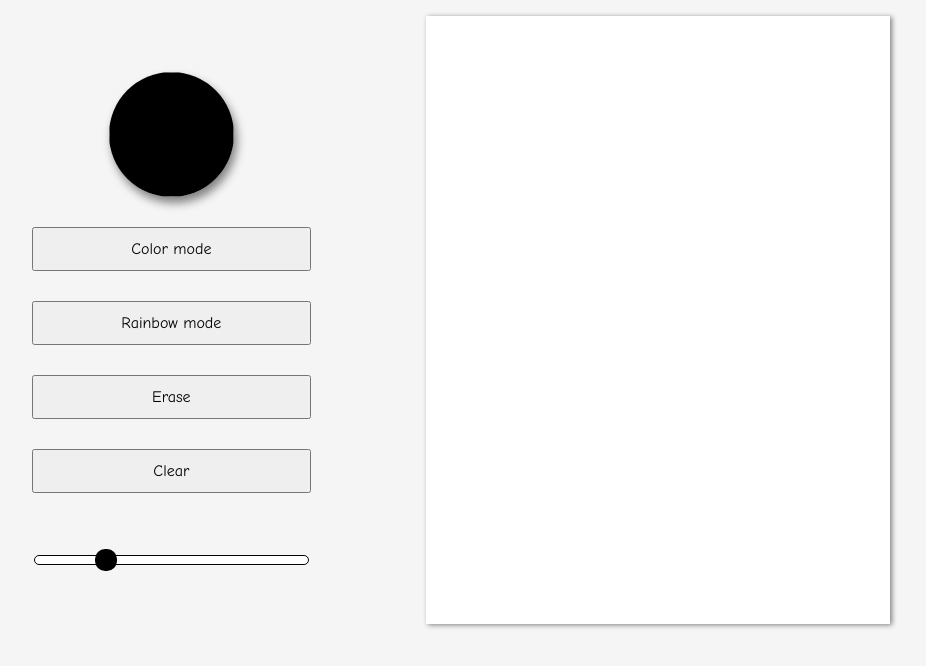
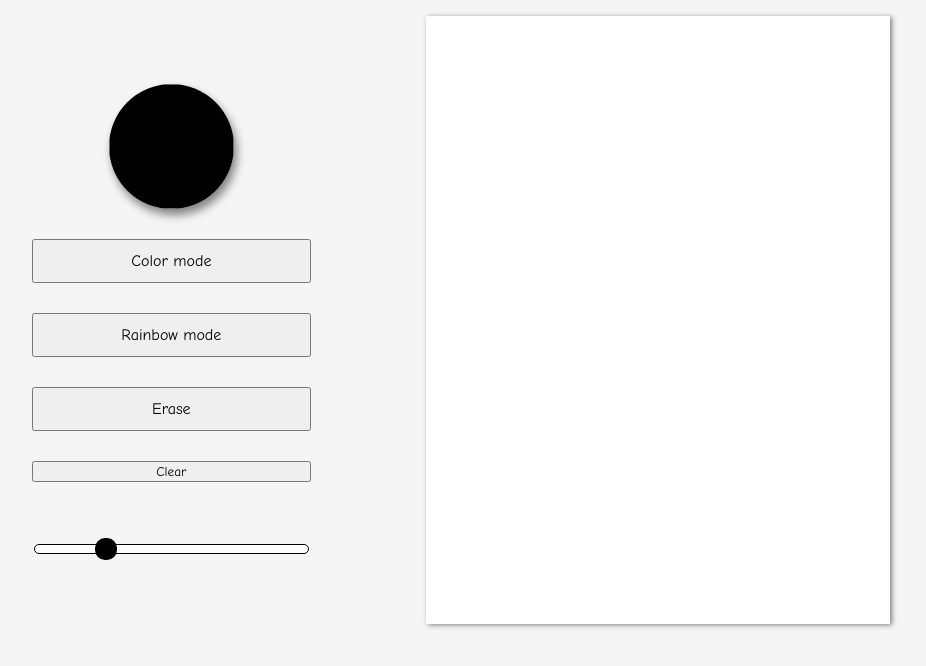
Before and after one commit to Gomathi-Janakiram/Etch-a-Sketch, a plain HTML site: page index.html in a window 1280 px wide. Shown: the part 80-746 px from the top of the page, without its empty margins (179-1105 px from the left). Drawn offline with Linux system fonts and the light colour scheme.

Commit message:
updated buttons

```diff
--- a/index.html
+++ b/index.html
@@ -14,10 +14,10 @@
         <div class="container">
             <div class="settings">
                 <input type="color" class="color_selector"/>
-                <button>Color mode</button>
-                <button>Rainbow mode</button>
-                <button>Erase</button>
-                <button>Clear</button>
+                <button id="color" class="active_button">Color mode</button>
+                <button id="rainbow">Rainbow mode</button>
+                <button id="erase">Erase</button>
+                <input type="button" id="clear" value="Clear"></input>
                 <label for="range_selector" id="range_label"></label>
                 <input
                     type="range"
```
